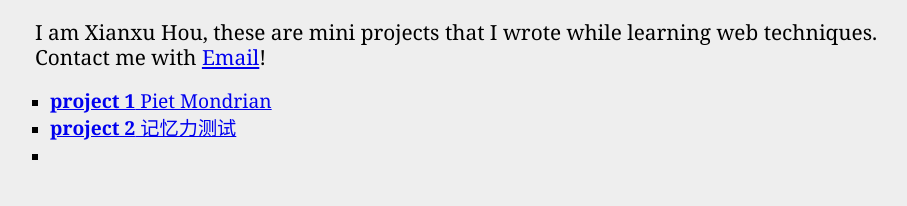
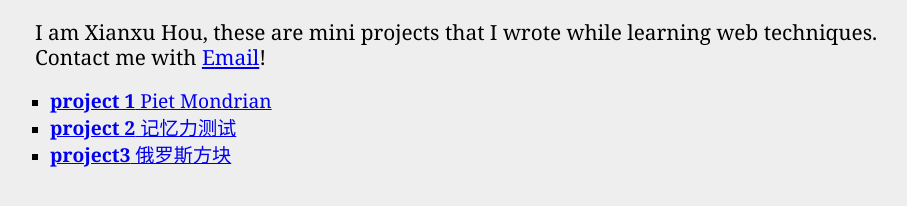
Before and after one commit to houxianxu/houxianxu-homepage-and-web-projects, a website: page webProjects/indexPro.html in a window 1280 px wide. Shown: the whole page, without its empty margins (125-1032 px from the left). Drawn offline with Linux system fonts and the light colour scheme.

Commit message:
project3 Tetris

```diff
--- a/webProjects/indexPro.html
+++ b/webProjects/indexPro.html
@@ -22,7 +22,7 @@
 			</li>
 			<li><a href="project2_test_memory/testMemory.html"><b>project 2</b> 记忆力测试</a>
 			</li>
-			<li><a href="project3_tetris/tetris.html"></a></li>
+			<li><a href="project3_tetris/tetris.html"><b>project3</b> 俄罗斯方块</a></li>
 		</ul>
 	</div>
 
```
